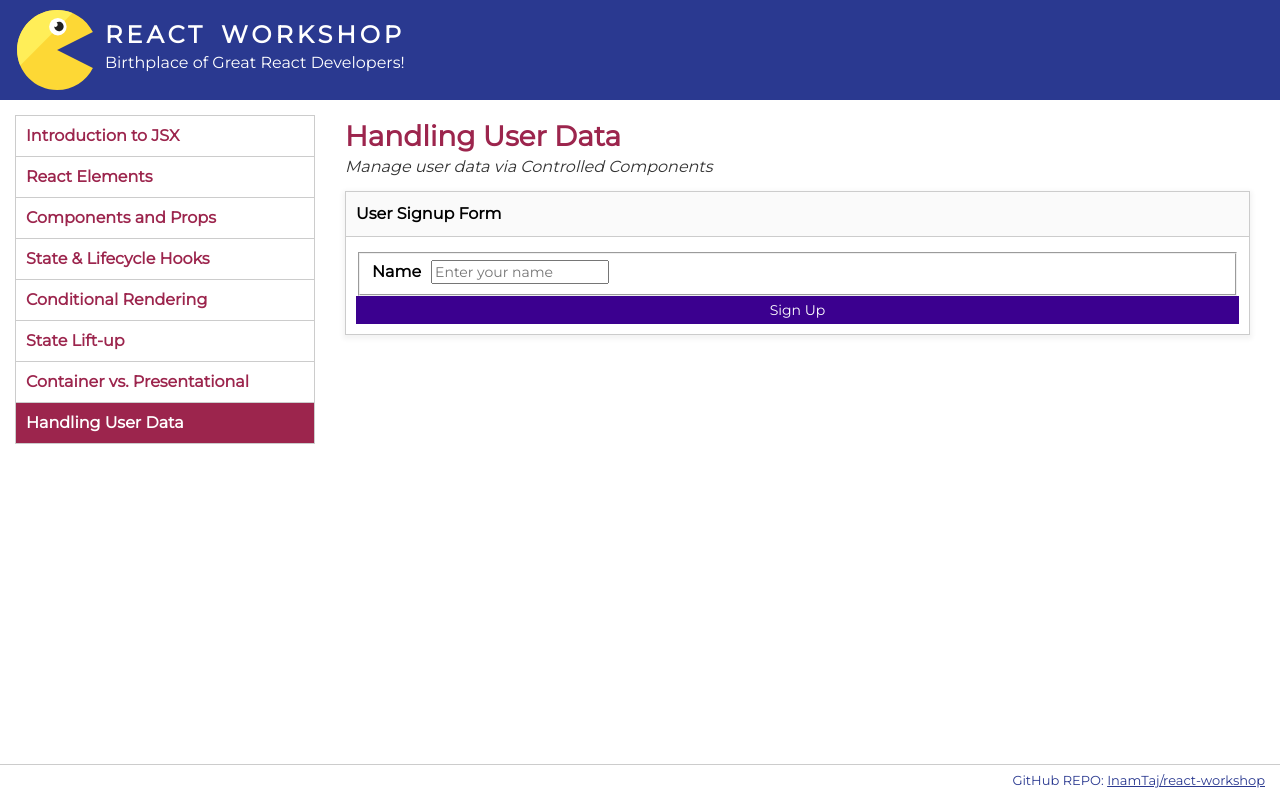
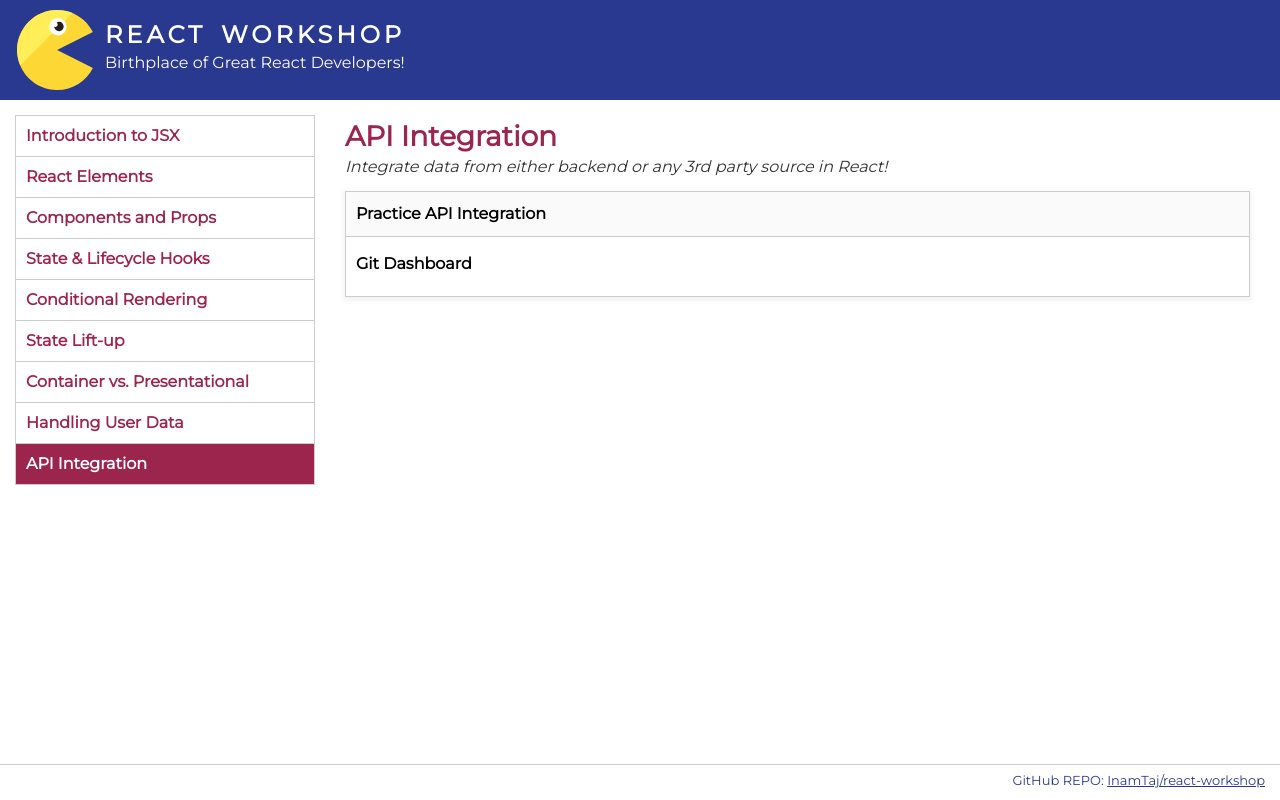
Before and after one commit to InamTaj/react-workshop, a React (Create React App) app: page / in a window 1280 px wide. Built offline with nearby package versions, Linux system fonts and the light colour scheme.

Commit message:
added_base_lessons_for_APIIntegration

```diff
--- a/package.json
+++ b/package.json
@@ -12,12 +12,14 @@
     "test": "react-scripts test --env=jsdom"
   },
   "dependencies": {
+    "axios": "^0.18.0",
     "classnames": "^2.2.5",
     "node-sass-chokidar": "^1.2.2",
     "npm-run-all": "^4.1.2",
     "prop-types": "^15.6.1",
     "react": "^16.3.1",
     "react-dom": "^16.3.1",
-    "react-scripts": "1.1.4"
+    "react-scripts": "1.1.4",
+    "toastr": "^2.1.4"
   }
 }
--- /dev/null
+++ b/src/modules/Lessons/LessonAPIIntegration/LessonAPIIntegration.js
@@ -0,0 +1,17 @@
+import React from 'react';
+
+import Intro from './components/APIIntegrationIntro';
+import PracticeAPIIntegration from './components/PracticeAPIIntegration';
+
+const LessonAPIIntegration = ({title}) => {
+  return (
+      <div className="lesson-container">
+        <Intro title={title} />
+        <div className="lesson-parts">
+          <PracticeAPIIntegration />
+        </div>
+      </div>
+  );
+};
+
+export default LessonAPIIntegration;
--- /dev/null
+++ b/src/modules/Lessons/LessonAPIIntegration/components/APIIntegrationIntro.js
@@ -0,0 +1,19 @@
+import React from 'react';
+import PropTypes from 'prop-types';
+
+const APIIntegrationIntro = ({title}) => {
+  return (
+      <div className="lesson-intro">
+        <h1>{title}</h1>
+        <span className="subtitle">
+          Integrate data from either backend or any 3rd party source in React!
+        </span>
+      </div>
+  );
+};
+
+APIIntegrationIntro.propTypes = {
+  title: PropTypes.string.isRequired,
+};
+
+export default APIIntegrationIntro;
--- /dev/null
+++ b/src/modules/Lessons/LessonAPIIntegration/components/LessonAPIIntegration.scss
@@ -0,0 +1,3 @@
+.lesson-api-integration {
+
+}
--- /dev/null
+++ b/src/modules/Lessons/LessonAPIIntegration/components/PracticeAPIIntegration.js
@@ -0,0 +1,16 @@
+import React from 'react';
+
+import GitDashboard from './part1/GitDashboard';
+
+import './LessonAPIIntegration.css'
+
+const PracticeAPIIntegration = () => {
+  return (
+      <section className="lesson-api-integration info-panel">
+        <h2>Practice API Integration</h2>
+        <GitDashboard />
+      </section>
+  );
+};
+
+export default PracticeAPIIntegration;
--- /dev/null
+++ b/src/modules/Lessons/LessonAPIIntegration/components/part1/GitDashboard.js
@@ -0,0 +1,19 @@
+import React, { Component } from 'react';
+
+class GitDashboard extends Component {
+  constructor(props) {
+    super(props);
+
+    this.state = {
+      data: null,
+    };
+  }
+
+  render() {
+    return (
+        <h4>Git Dashboard</h4>
+    );
+  }
+}
+
+export default GitDashboard;
--- a/src/modules/Lessons/Lessons.js
+++ b/src/modules/Lessons/Lessons.js
@@ -10,6 +10,7 @@ import LessonConditionalRenders from './LessonConditionalRenders/LessonCondition
 import LessonStateLiftup from './LessonStateLiftup/LessonStateLiftup';
 import LessonContainerPresentational from './LessonContainerPresentational/LessonContainerPresentational';
 import LessonUserData from './LessonUserData/LessonUserData';
+import LessonAPIIntegration from './LessonAPIIntegration/LessonAPIIntegration';
 
 import './Lessons.css';
 
@@ -22,6 +23,7 @@ const LESSON_TYPES = {
   STATE_LIFTUP: 'State Lift-up',
   CONTAINER_PRESENT: 'Container vs. Presentational',
   USER_DATA: 'Handling User Data',
+  API_INTEGRATION: 'API Integration',
 };
 
 class Lessons extends Component {
@@ -30,7 +32,7 @@ class Lessons extends Component {
 
 
     this.state = {
-      activeLesson: LESSON_TYPES.USER_DATA,
+      activeLesson: LESSON_TYPES.API_INTEGRATION,
     };
   }
 
@@ -59,6 +61,8 @@ class Lessons extends Component {
         return <LessonContainerPresentational title={LESSON_TYPES.CONTAINER_PRESENT} />;
       case LESSON_TYPES.USER_DATA:
         return <LessonUserData title={LESSON_TYPES.USER_DATA} />;
+      case LESSON_TYPES.API_INTEGRATION:
+        return <LessonAPIIntegration title={LESSON_TYPES.API_INTEGRATION} />;
       default:
         return null;
     }
```
Also changed, not shown: 1 other file (tests, documents, lock files or other folders).
